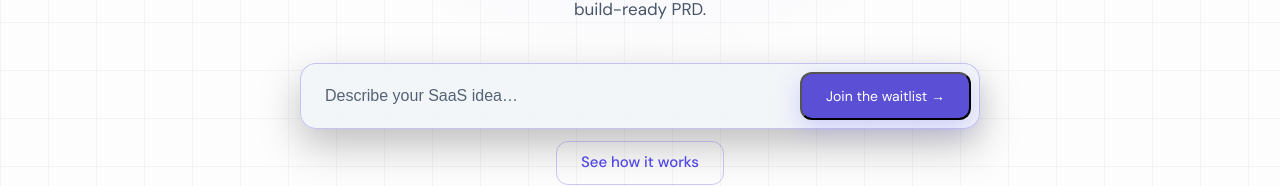
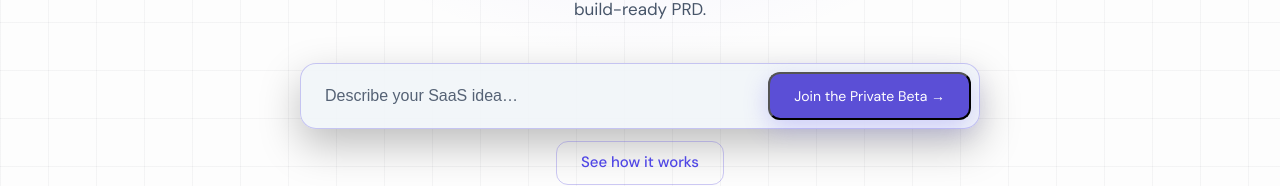
Before and after one commit to niks-nikhil-anand/AI_Swarm_Landing_page_swarm.devkitmarket.com, a Next.js app: page / in a window 1280 px wide. Shown: the part 458-644 px from the top of the page. Built offline with nearby package versions, Linux system fonts and the light colour scheme; no server answers.

Commit message:
chore(ui): update hero idea form CTA text to private beta

```diff
--- a/components/landing/ui/HeroIdeaForm.tsx
+++ b/components/landing/ui/HeroIdeaForm.tsx
@@ -41,7 +41,7 @@ export function HeroIdeaForm() {
           onClick={continueToWaitlist}
           className="min-h-12 shrink-0 rounded-xl bg-brand-strong px-6 text-[15px] font-medium text-white shadow-[0_8px_24px_rgba(124,111,247,0.3)] transition-colors hover:bg-brand"
         >
-          Join the waitlist →
+          Join the Private Beta →
         </button>
       </div>
     </div>
```
